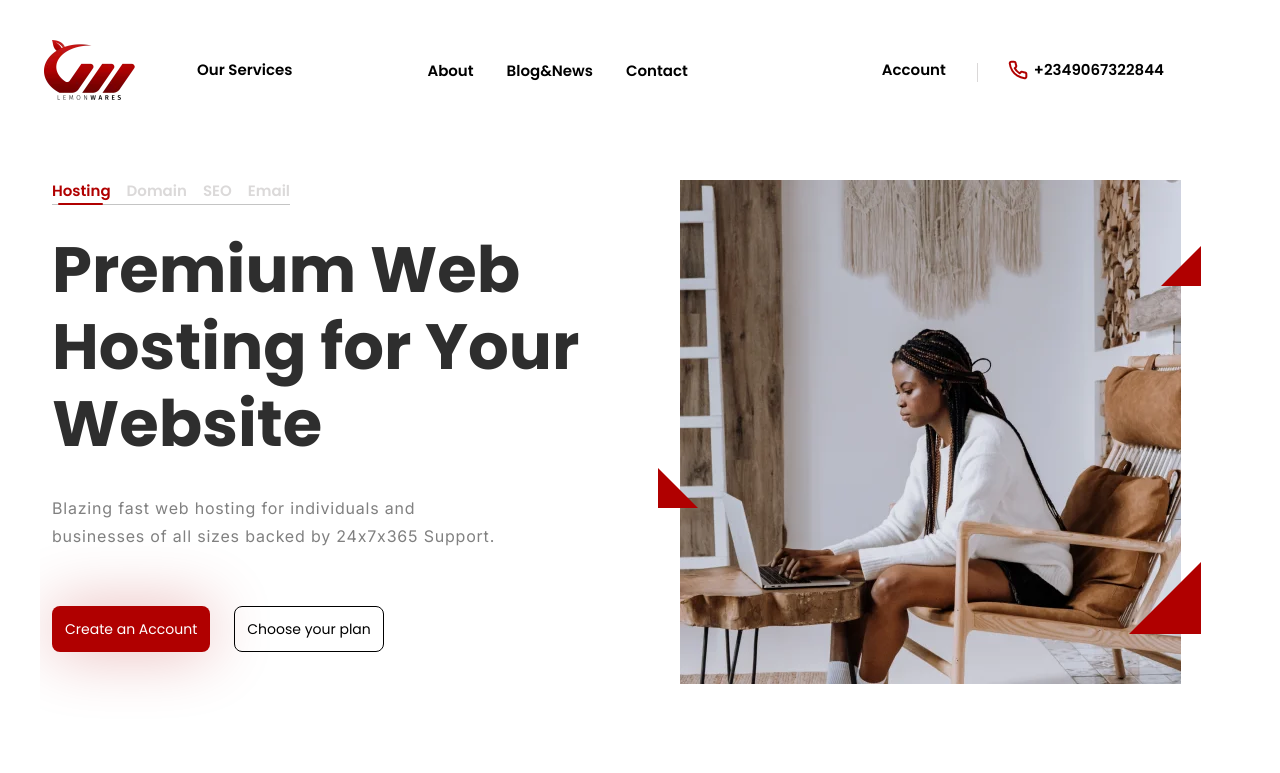
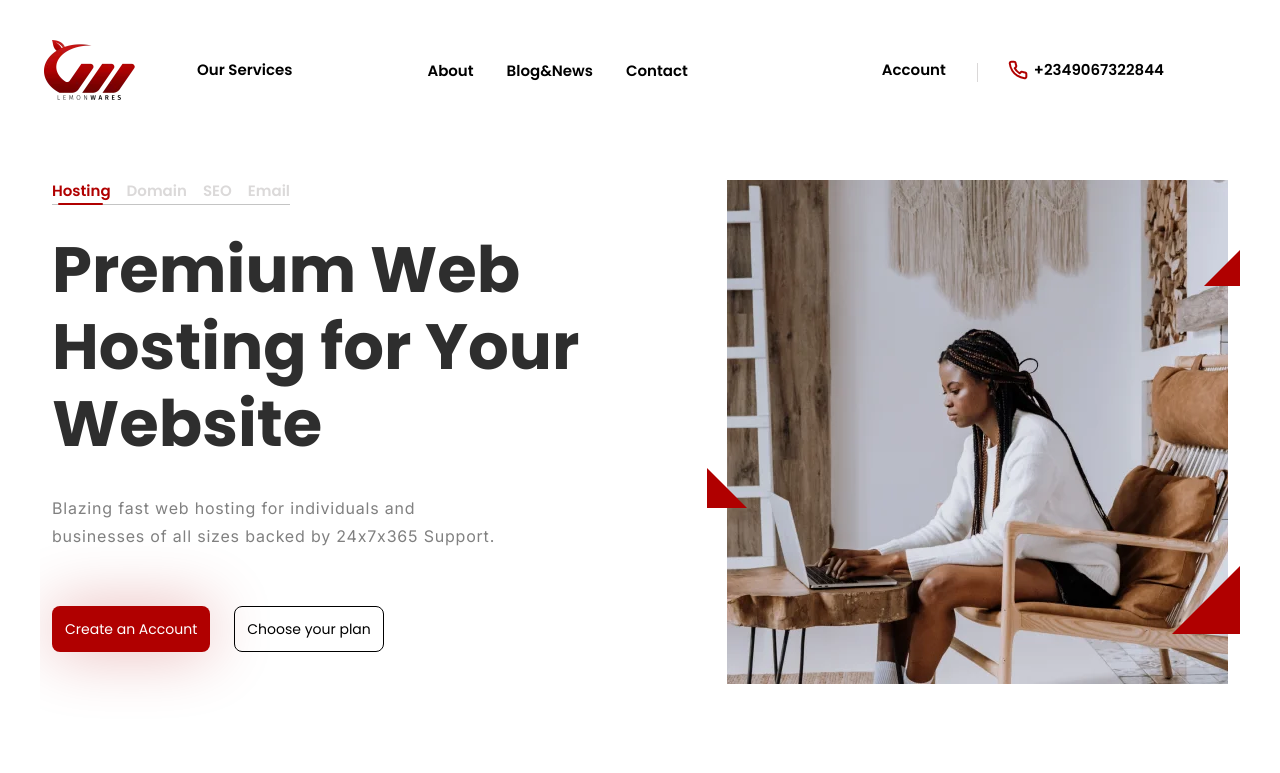
Before and after one commit to prince-372/lemonwares, a React (Vite) app: page / in a window 1280 px wide. Shown: the top 773 px of the page. Built offline with nearby package versions, Linux system fonts and the light colour scheme.

Commit message:
set elipes

```diff
--- a/src/components/Hero.jsx
+++ b/src/components/Hero.jsx
@@ -50,11 +50,11 @@ const Hero = () => {
                 </div>
                 </div>}
             </div>
-            <div className=' relative flex justify-center lg:justify-start' data-aos="fade-left">
+            <div className=' relative flex justify-center xl:justify-end' data-aos="fade-left">
               <img src={main} alt="main" />
-            <div className=' absolute bottom-[10%] right-[-4%] sm:right-[4%] lg:right-[-2%] xl:right-[5%]'><Imgelement/></div>
-            <div className=' absolute top-[13%] right-[-4%] sm:right-[6%] lg:right-[-2%] xl:right-[5%]'><Imgelement2/></div>
-            <div className=' absolute bottom-[35%] left-[-4%] sm:left-[4%] lg:left-[-4%] xl:left-[-4%]'><Imgelement3/></div>
+            <div className=' absolute bottom-[10%] right-[-4%] sm:right-[4%] lg:right-[-2%] xl:right-[-3%]'><Imgelement/></div>
+            <div className=' absolute top-[13%] right-[-4%] sm:right-[6%] lg:right-[-2%] xl:right-[-3%]'><Imgelement2/></div>
+            <div className=' absolute bottom-[35%] left-[-4%] sm:left-[4%] lg:left-[-4%] xl:left-[5%]'><Imgelement3/></div>
             </div>
         </div>
 
```
